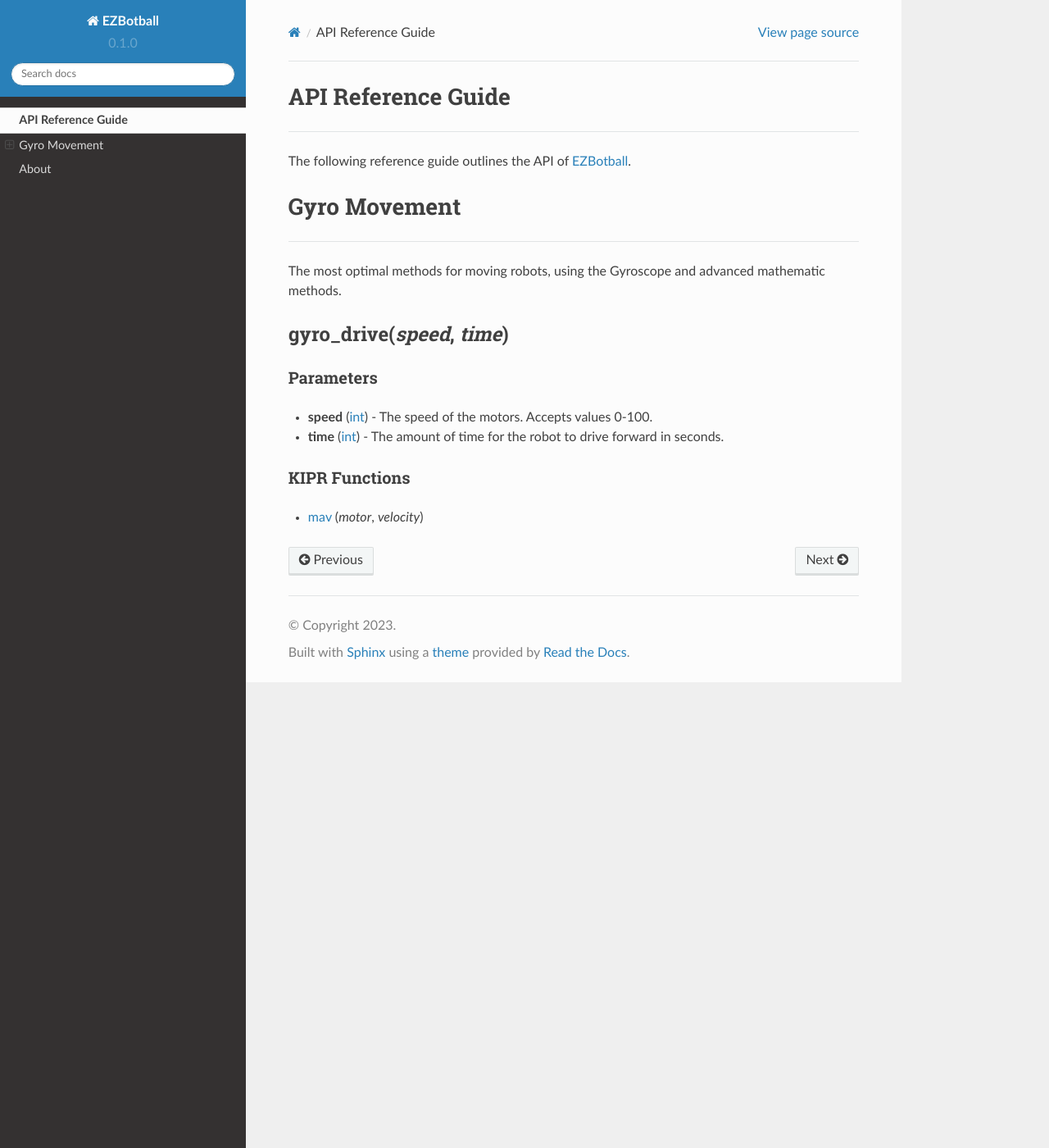
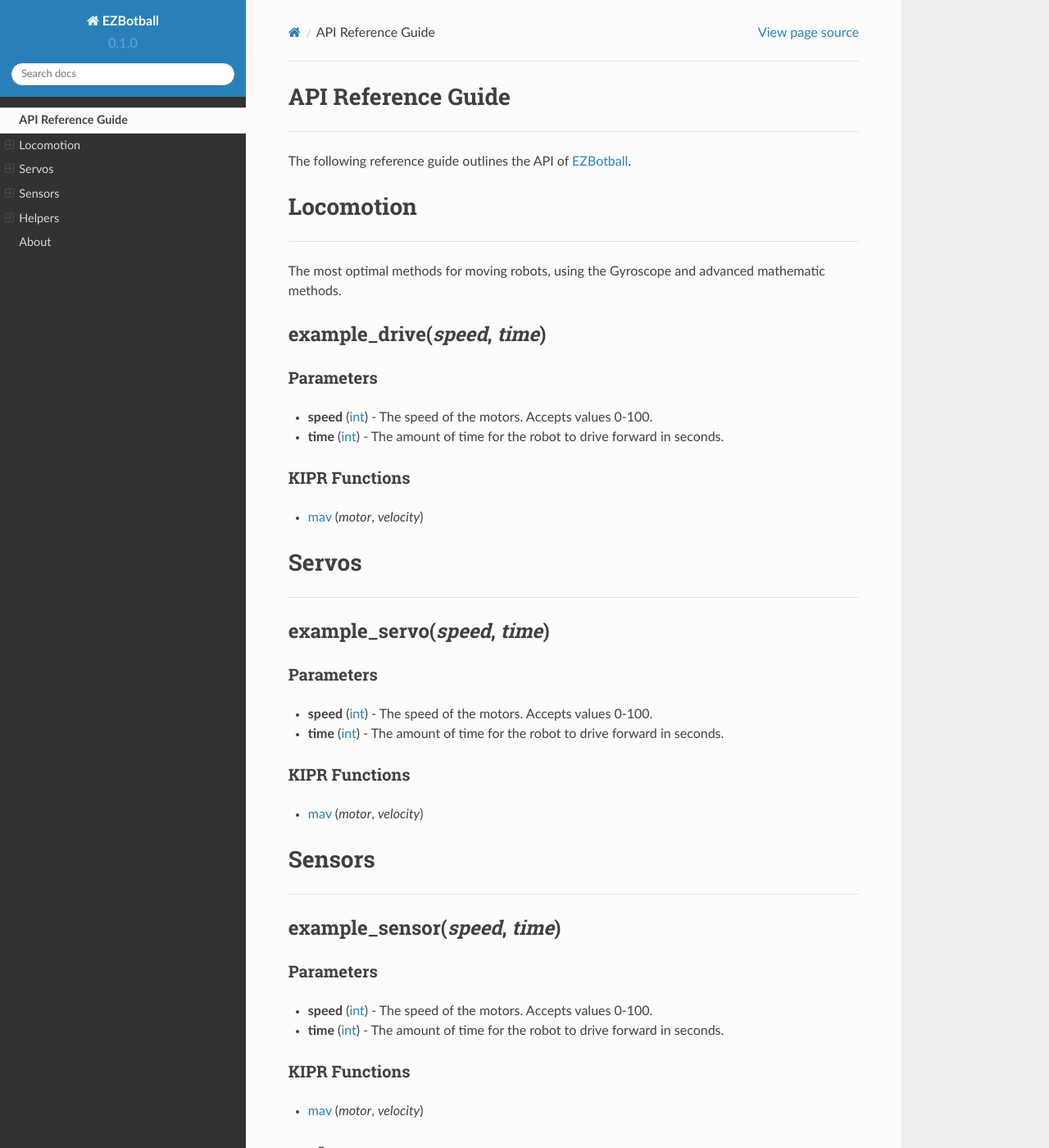
Before and after one commit to EZBotball/API, a Sphinx documentation site: the page built from docs/source/api.rst, in a window 1280 px wide and 1400 px high. Shown: the whole window at 82% size. Built offline with Sphinx 7.4.7 and the Read the Docs theme 2.0.0, drawn with Linux system fonts in a browser that asks for light colours; some of the changed text lies outside the part shown.

Commit message:
Update api.rst

```diff
--- a/docs/source/api.rst
+++ b/docs/source/api.rst
@@ -7,7 +7,7 @@ API Reference Guide
 
 The following reference guide outlines the API of `EZBotball`_.
 
-Gyro Movement
+Locomotion
 =============
 
 .. raw:: html
@@ -16,7 +16,7 @@ Gyro Movement
 
 The most optimal methods for moving robots, using the Gyroscope and advanced mathematic methods.
 
-gyro_drive(*speed*, *time*)
+example_drive(*speed*, *time*)
 ---------------------------
 
 Parameters
@@ -28,6 +28,63 @@ KIPR Functions
 ^^^^^^^^^^^^^^
 * `mav`_ (*motor*, *velocity*)
 
+Servos
+=============
+
+.. raw:: html
+
+   <hr>
+
+example_servo(*speed*, *time*)
+---------------------------
+
+Parameters
+^^^^^^^^^^
+* **speed** (`int`_) - The speed of the motors. Accepts values 0-100.
+* **time** (`int`_) - The amount of time for the robot to drive forward in seconds.
+
+KIPR Functions
+^^^^^^^^^^^^^^
+* `mav`_ (*motor*, *velocity*)
+
+Sensors
+=============
+
+.. raw:: html
+
+   <hr>
+
+example_sensor(*speed*, *time*)
+---------------------------
+
+Parameters
+^^^^^^^^^^
+* **speed** (`int`_) - The speed of the motors. Accepts values 0-100.
+* **time** (`int`_) - The amount of time for the robot to drive forward in seconds.
+
+KIPR Functions
+^^^^^^^^^^^^^^
+* `mav`_ (*motor*, *velocity*)
+
+Helpers
+=============
+
+example_helper(*speed*, *time*)
+---------------------------
+
+Parameters
+^^^^^^^^^^
+* **speed** (`int`_) - The speed of the motors. Accepts values 0-100.
+* **time** (`int`_) - The amount of time for the robot to drive forward in seconds.
+
+KIPR Functions
+^^^^^^^^^^^^^^
+* `mav`_ (*motor*, *velocity*)
+
+.. raw:: html
+
+   <hr>
+
 .. _EZBotball: https://github.com/EZBotball
 .. _int: https://devdocs.io/c/language/types
 .. _mav: https://www.kipr.org/doc/group__motor.html#gabd36f01986c363f70d86c7a768ae1348
```
